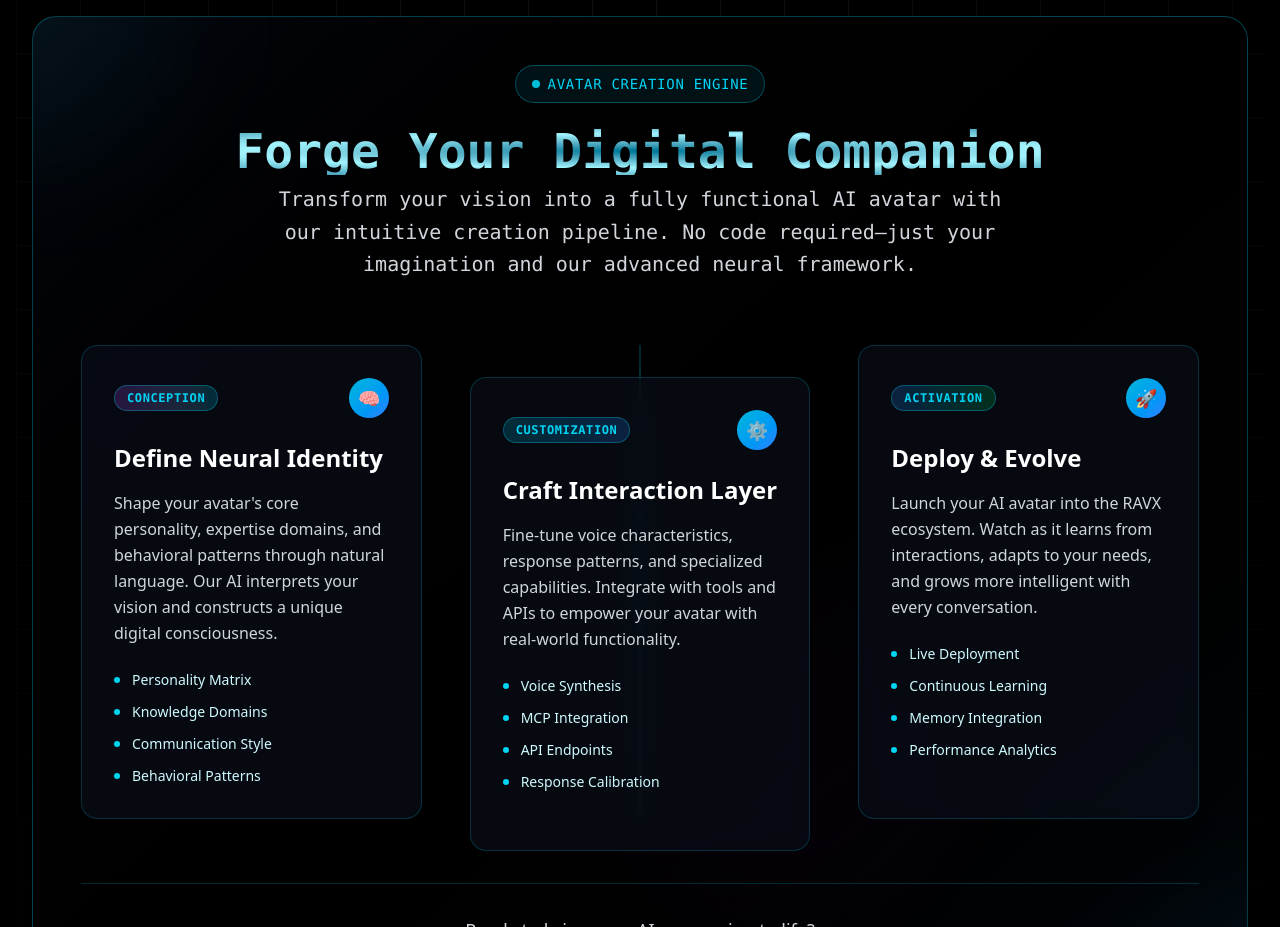
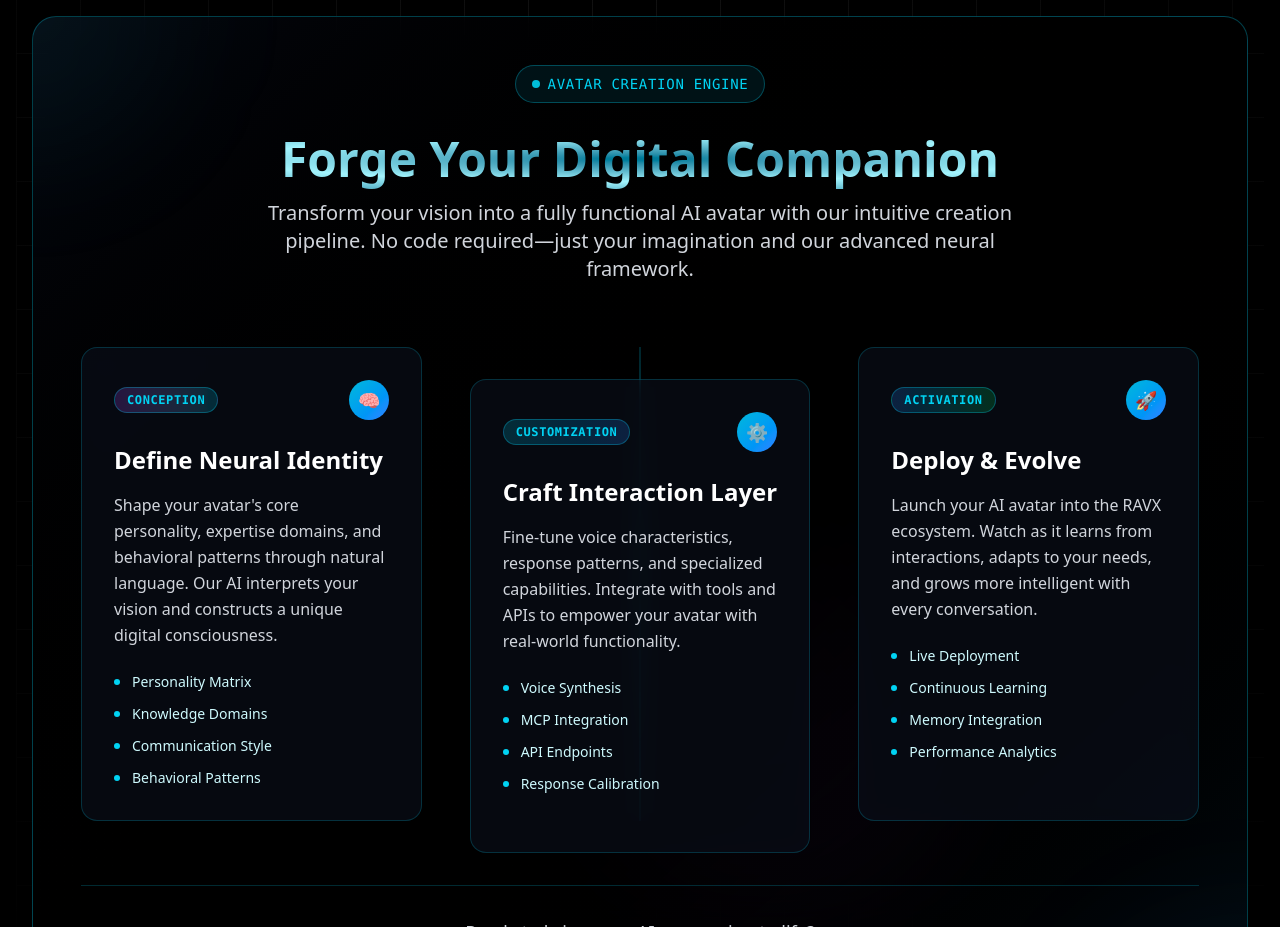
Before and after one commit to 201Harsh/RAVX-OS, a Next.js app in the folder client/: page / in a window 1280 px wide. Shown: the part 2040-2967 px from the top of the page. Built offline with nearby package versions, Linux system fonts and the light colour scheme.

Commit message:
Updated Welcome Page

```diff
--- a/client/app/components/Welcome.tsx
+++ b/client/app/components/Welcome.tsx
@@ -453,10 +453,10 @@ const RAVXOSLanding = () => {
                       </span>
                     </motion.div>
 
-                    <h3 className="text-4xl lg:text-5xl font-bold mb-2 bg-radial from-cyan-700 via-cyan-200 to-cyan-700 bg-clip-text text-transparent font-mono">
+                    <h3 className="text-4xl lg:text-5xl font-bold mb-2 bg-radial from-cyan-700 via-cyan-200 to-cyan-700 bg-clip-text text-transparent leading-16">
                       Forge Your Digital Companion
                     </h3>
-                    <p className="text-gray-300 text-lg lg:text-xl max-w-3xl mx-auto leading-relaxed font-mono">
+                    <p className="text-gray-300 text-lg lg:text-xl max-w-3xl mx-auto">
                       Transform your vision into a fully functional AI avatar
                       with our intuitive creation pipeline. No code
                       required—just your imagination and our advanced neural
```
